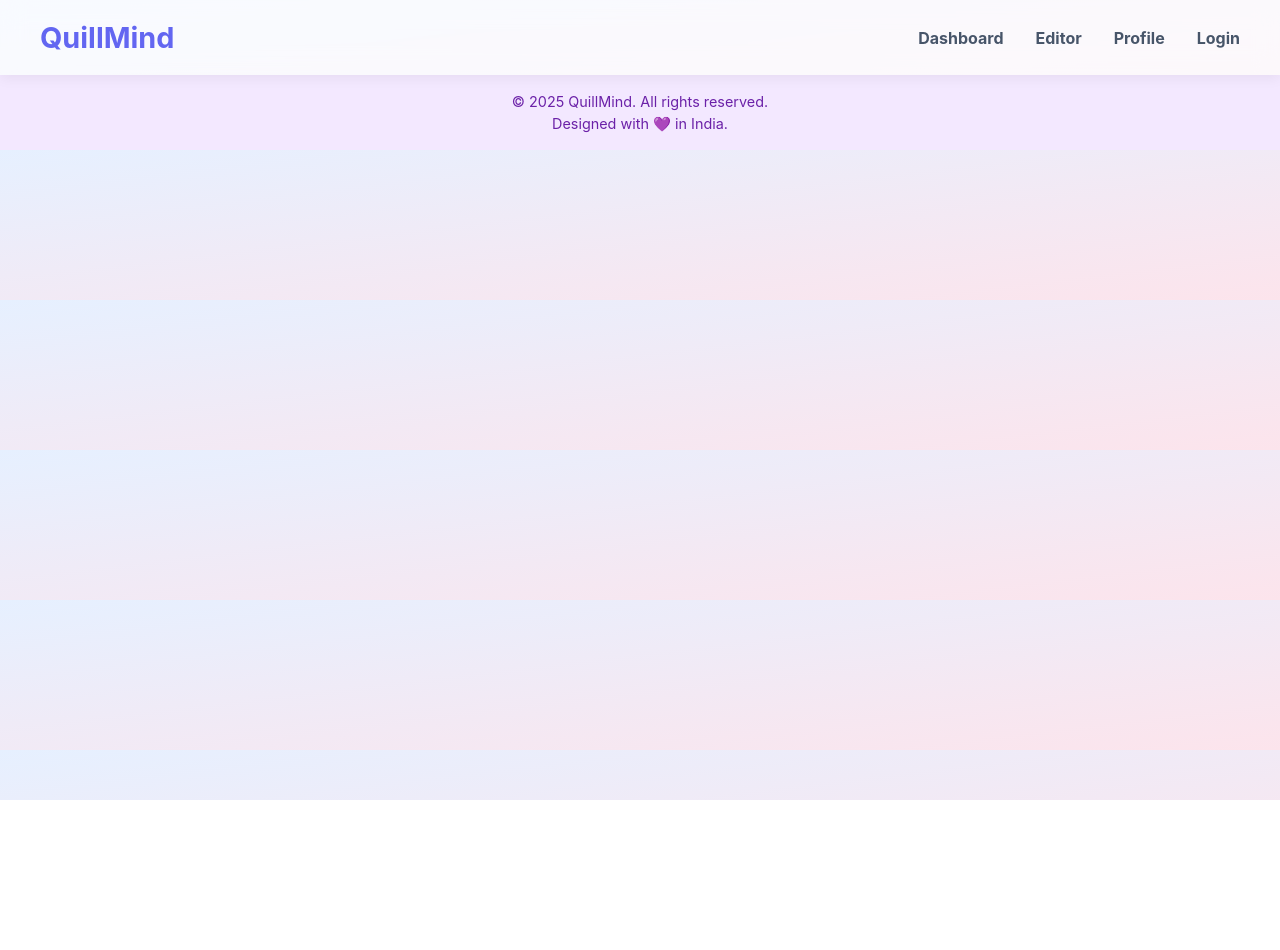
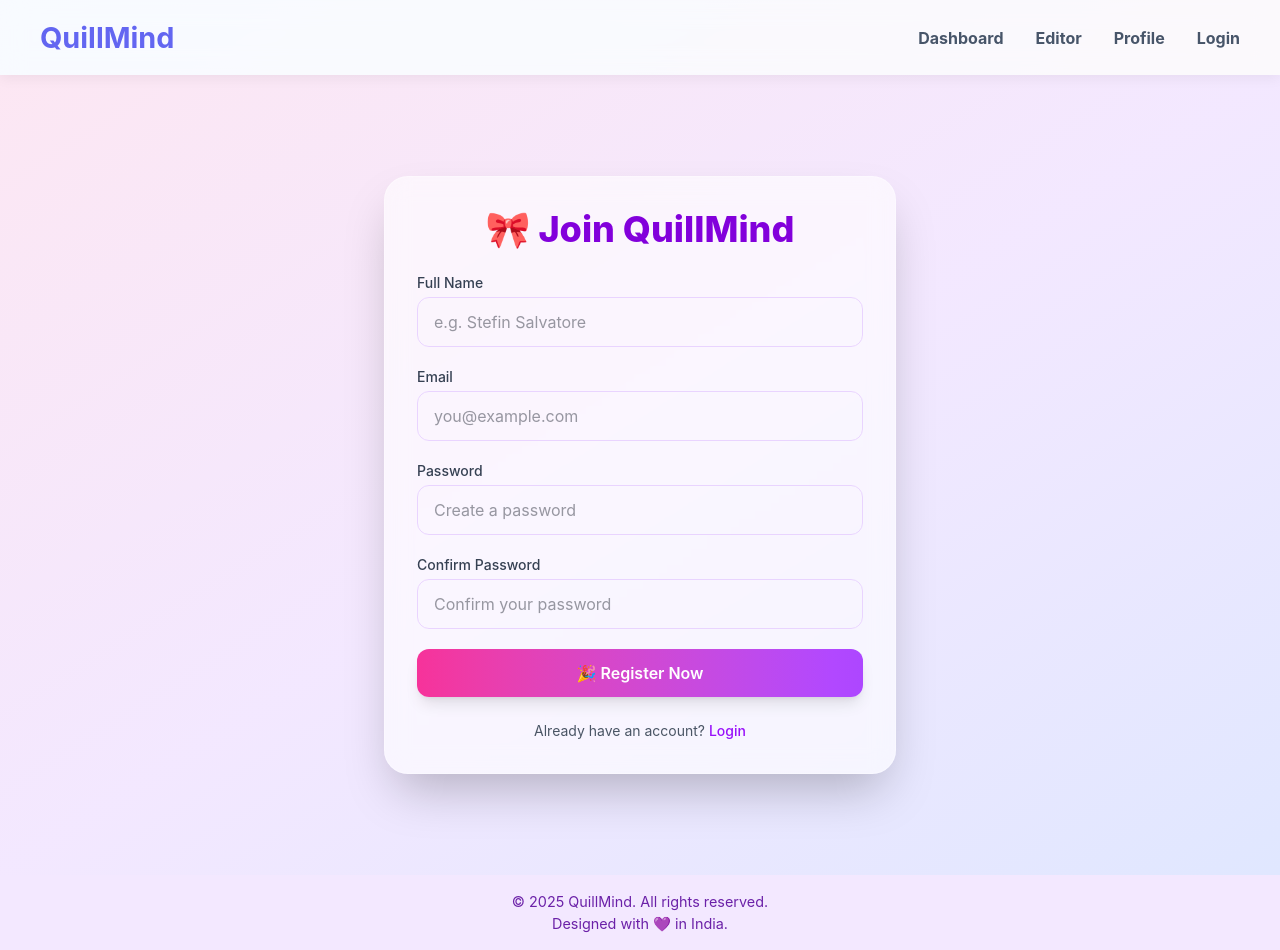
Before and after one commit to khuushiie/QuillMind, a React (Vite) app in the folder frontend/: page /register in a window 1280 px wide. Before the commit the page ends 800 px from the top, so only its background shows below. Built offline with nearby package versions, Linux system fonts and the light colour scheme.

Commit message:
Complete Registration Page

```diff
--- a/frontend/src/pages/Editor.jsx
+++ b/frontend/src/pages/Editor.jsx
@@ -1,59 +1,62 @@
-import React from "react";
+import React, { useState } from "react";
 import { useEditor, EditorContent } from "@tiptap/react";
 import StarterKit from "@tiptap/starter-kit";
 import { motion } from "framer-motion";
 
-// Reusable feature button
-const FeatureButton = ({ label, icon, onClick }) => (
+const Button = ({ label, icon, onClick }) => (
   <button
     onClick={onClick}
-    className="flex items-center justify-center gap-2 px-4 py-2 bg-gradient-to-r from-indigo-500 to-purple-500 text-white rounded-xl text-sm md:text-base shadow-md hover:scale-105 transition-transform"
+    className="flex items-center justify-center gap-2 w-full py-2 px-4 bg-gradient-to-r from-indigo-500 to-purple-600 text-white rounded-xl text-sm shadow-md hover:scale-105 transition-transform"
   >
-    {icon} {label}
+    <span>{icon}</span>
+    {label}
   </button>
 );
 
 export default function Editor() {
+  const [aiResponse, setAiResponse] = useState("");
   const editor = useEditor({
     extensions: [StarterKit],
-    content: "<p>Start writing your thoughts...</p>",
+    content: "<p>Start writing something amazing...</p>",
   });
 
-  const handleFeatureClick = (type) => {
-    alert(`${type} feature will be integrated soon!`);
+  const handleFeatureClick = (feature) => {
+    setAiResponse(`🔧 ${feature} feature is under development.`);
+    // Later: call backend with editor.getHTML() or editor.getText()
   };
 
   return (
     <motion.div
-      className="min-h-screen bg-gradient-to-br from-purple-100 via-indigo-100 to-blue-100 p-6"
+      className="min-h-screen bg-gradient-to-br from-purple-100 via-indigo-100 to-blue-100 p-4 md:p-8"
       initial={{ opacity: 0 }}
       animate={{ opacity: 1 }}
       transition={{ duration: 0.5 }}
     >
-      <div className="max-w-5xl mx-auto bg-white/60 backdrop-blur-md rounded-3xl shadow-2xl p-6 md:p-10">
-        <h1 className="text-3xl md:text-4xl font-extrabold text-center text-indigo-700 mb-8">
+      <div className="max-w-5xl mx-auto bg-white/60 backdrop-blur-md shadow-2xl rounded-3xl p-6 md:p-10">
+        <h1 className="text-3xl md:text-4xl font-extrabold text-indigo-700 text-center mb-8">
           QuillMind Editor 📝
         </h1>
 
-        {/* Editor Toolbar */}
-        <div className="flex flex-wrap gap-2 mb-4">
-          <FeatureButton label="Bold" icon="🔡" onClick={() => editor?.chain().focus().toggleBold().run()} />
-          <FeatureButton label="Italic" icon="✨" onClick={() => editor?.chain().focus().toggleItalic().run()} />
-          <FeatureButton label="List" icon="📋" onClick={() => editor?.chain().focus().toggleBulletList().run()} />
+        <EditorContent
+          editor={editor}
+          className="prose prose-sm sm:prose lg:prose-lg max-w-none bg-white rounded-xl p-4 mb-6 border border-gray-300 min-h-[200px]"
+        />
+
+        <div className="grid grid-cols-1 sm:grid-cols-2 md:grid-cols-3 gap-4 mb-6">
+          <Button label="Fix Grammar" icon="✏️" onClick={() => handleFeatureClick("Fix Grammar")} />
+          <Button label="Rewrite" icon="🔄" onClick={() => handleFeatureClick("Rewrite")} />
+          <Button label="Summarize" icon="📑" onClick={() => handleFeatureClick("Summarize")} />
+          <Button label="Paraphrase" icon="🔁" onClick={() => handleFeatureClick("Paraphrase")} />
+          <Button label="Continue Writing" icon="✍️" onClick={() => handleFeatureClick("Continue Writing")} />
+          <Button label="ELI5" icon="🧠" onClick={() => handleFeatureClick("ELI5")} />
         </div>
 
-        {/* Tiptap Editor */}
-        <EditorContent editor={editor} className="prose prose-sm sm:prose lg:prose-lg xl:prose-xl bg-white rounded-xl p-4 min-h-[200px] border border-gray-300 shadow-inner focus:outline-none" />
-
-        {/* Feature Buttons */}
-        <div className="grid grid-cols-1 sm:grid-cols-2 md:grid-cols-3 gap-4 mt-8">
-          <FeatureButton label="Fix Grammar" icon="✏️" onClick={() => handleFeatureClick("Fix Grammar")} />
-          <FeatureButton label="Rewrite" icon="🔄" onClick={() => handleFeatureClick("Rewrite")} />
-          <FeatureButton label="Summarize" icon="📑" onClick={() => handleFeatureClick("Summarize")} />
-          <FeatureButton label="Paraphrase" icon="🔁" onClick={() => handleFeatureClick("Paraphrase")} />
-          <FeatureButton label="Continue Writing" icon="✍️" onClick={() => handleFeatureClick("Continue Writing")} />
-          <FeatureButton label="ELI5" icon="🧠" onClick={() => handleFeatureClick("ELI5")} />
-        </div>
+        {aiResponse && (
+          <div className="bg-indigo-50 border border-indigo-200 text-indigo-800 p-4 rounded-xl shadow-inner">
+            <h2 className="font-semibold mb-2">AI Output:</h2>
+            <p>{aiResponse}</p>
+          </div>
+        )}
       </div>
     </motion.div>
   );
--- a/frontend/src/pages/Register.jsx
+++ b/frontend/src/pages/Register.jsx
@@ -1,6 +1,98 @@
-import React from 'react';
-function Register() {
-    return ( <h1></h1> );
+import React, { useState } from "react";
+import { Link } from "react-router-dom";
+
+export default function Register() {
+  const [formData, setFormData] = useState({
+    name: "",
+    email: "",
+    password: "",
+    confirmPassword: "",
+  });
+
+  const handleChange = (e) =>
+    setFormData({ ...formData, [e.target.name]: e.target.value });
+
+  const handleSubmit = (e) => {
+    e.preventDefault();
+    // Add API integration here
+    alert("Registered successfully!");
+  };
+
+  return (
+    <div className="min-h-screen flex items-center justify-center bg-gradient-to-br from-pink-100 via-purple-100 to-indigo-100 px-4">
+      <div className="w-full max-w-lg bg-white/60 backdrop-blur-md p-8 rounded-3xl shadow-2xl border border-white/30">
+        <h2 className="text-4xl font-extrabold text-center text-purple-700 mb-6">
+          🎀 Join QuillMind
+        </h2>
+
+        <form onSubmit={handleSubmit} className="space-y-5">
+          <div>
+            <label className="block mb-1 text-sm font-medium text-gray-700">Full Name</label>
+            <input
+              type="text"
+              name="name"
+              placeholder="e.g. Stefin Salvatore"
+              value={formData.name}
+              onChange={handleChange}
+              className="w-full px-4 py-3 rounded-xl border border-purple-200 focus:ring-2 focus:ring-purple-400 outline-none transition"
+              required
+            />
+          </div>
+
+          <div>
+            <label className="block mb-1 text-sm font-medium text-gray-700">Email</label>
+            <input
+              type="email"
+              name="email"
+              placeholder="you@example.com"
+              value={formData.email}
+              onChange={handleChange}
+              className="w-full px-4 py-3 rounded-xl border border-purple-200 focus:ring-2 focus:ring-purple-400 outline-none transition"
+              required
+            />
+          </div>
+
+          <div>
+            <label className="block mb-1 text-sm font-medium text-gray-700">Password</label>
+            <input
+              type="password"
+              name="password"
+              placeholder="Create a password"
+              value={formData.password}
+              onChange={handleChange}
+              className="w-full px-4 py-3 rounded-xl border border-purple-200 focus:ring-2 focus:ring-purple-400 outline-none transition"
+              required
+            />
+          </div>
+
+          <div>
+            <label className="block mb-1 text-sm font-medium text-gray-700">Confirm Password</label>
+            <input
+              type="password"
+              name="confirmPassword"
+              placeholder="Confirm your password"
+              value={formData.confirmPassword}
+              onChange={handleChange}
+              className="w-full px-4 py-3 rounded-xl border border-purple-200 focus:ring-2 focus:ring-purple-400 outline-none transition"
+              required
+            />
+          </div>
+
+          <button
+            type="submit"
+            className="w-full bg-gradient-to-r from-pink-500 to-purple-500 text-white font-semibold py-3 rounded-xl hover:scale-105 transition-transform duration-300 shadow-lg"
+          >
+            🎉 Register Now
+          </button>
+        </form>
+
+        <p className="text-center text-sm text-gray-600 mt-6">
+          Already have an account?{" "}
+          <Link to="/login" className="text-purple-600 font-medium hover:underline">
+            Login
+          </Link>
+        </p>
+      </div>
+    </div>
+  );
 }
-
-export default Register;
```
